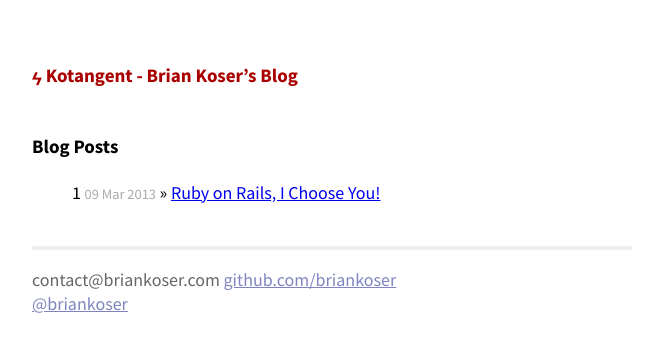
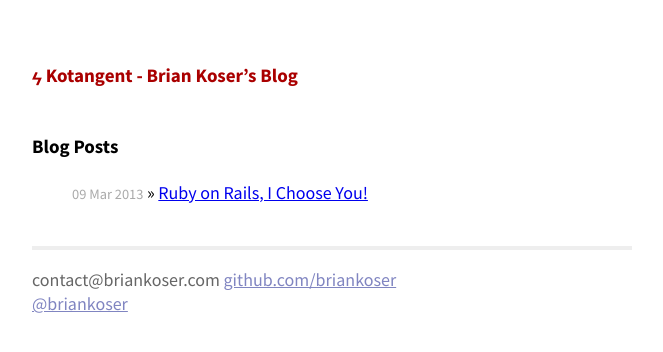
Before and after one commit to briankoser/kotangent-jekyll, a Jekyll site: the page built from index.html, in a window 1280 px wide. Shown: the top 352 px of the page, without its empty margins (308-971 px from the left). Built offline with Jekyll 4.4.1, drawn with Linux system fonts in a browser that asks for light colours; Markdown is read by kramdown in place of the engine named in the settings.

Commit message:
Don't use outline style for all ordered lists

```diff
--- a/css/main.css
+++ b/css/main.css
@@ -53,16 +53,25 @@ kbd {
     text-shadow: 0 1px 0 #fff;
     white-space: nowrap;
 }
-ol {
+ul {
+    list-style-type: square;
+}
+
+
+
+
+/*****************************************************************************/
+/*
+/* General Classes
+/*
+/*****************************************************************************/
+.outline {
   counter-reset: section;
   list-style-type: none;
 }
-li:before {
+.outline li:before {
   counter-increment: section;
   content: counters(section, ".") " ";
-}
-ul {
-    list-style-type: square;
 }
 
 /*****************************************************************************/
```
